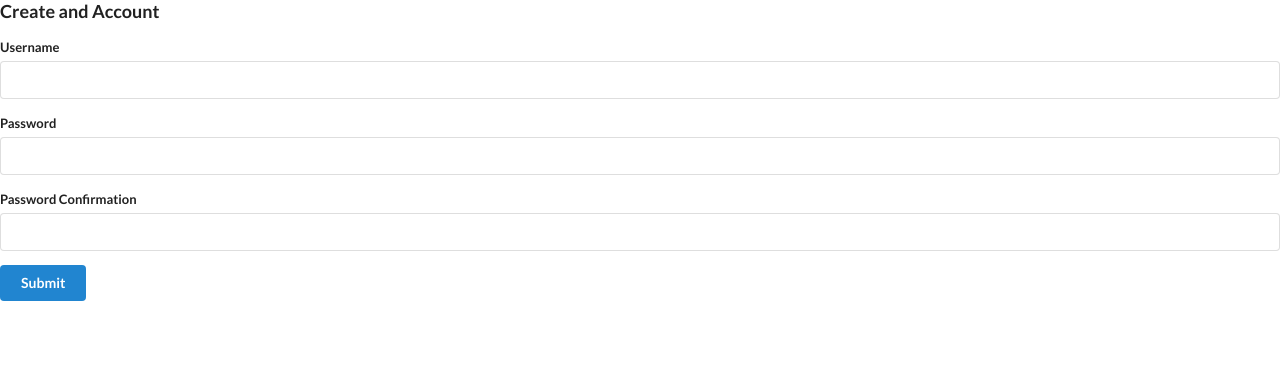
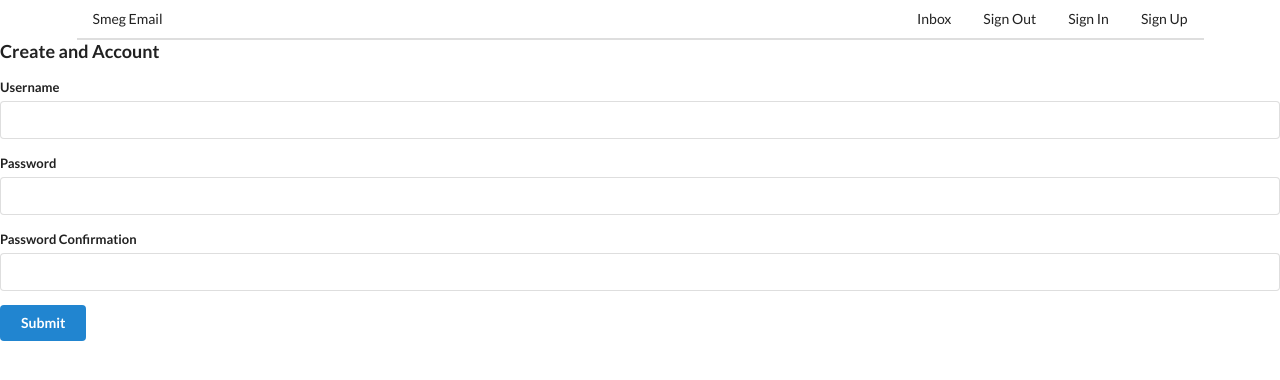
Before and after one commit to tpersaud27/mock-email-app, an Angular app in the folder mock-email-client/: page /signup in a window 1280 px wide. Shown: the top 380 px of the page. Built offline with nearby package versions, Linux system fonts and the light colour scheme.

Commit message:
nav header markup

```diff
--- a/mock-email-client/src/app/app.component.html
+++ b/mock-email-client/src/app/app.component.html
@@ -1 +1,2 @@
+<app-nav-header></app-nav-header>
 <router-outlet></router-outlet>
--- /dev/null
+++ b/mock-email-client/src/app/shared/nav-header/nav-header.component.html
@@ -0,0 +1,16 @@
+<div class="ui container">
+  <div class="ui secondary pointing menu">
+    <a routerLink="/" class="item">Smeg Email</a>
+
+    <div class="right menu">
+      <a class="ui item" routerLink="/inbox" routerLinkActive="active">Inbox</a>
+      <a class="ui item" routerLink="/signout" routerLinkActive="active"
+        >Sign Out</a
+      >
+      <a class="ui item" routerLink="/" routerLinkActive="active">Sign In</a>
+      <a class="ui item" routerLink="/signup" routerLinkActive="active"
+        >Sign Up</a
+      >
+    </div>
+  </div>
+</div>
--- a/mock-email-client/src/app/shared/shared.module.ts
+++ b/mock-email-client/src/app/shared/shared.module.ts
@@ -2,10 +2,11 @@
 import { NgModule } from '@angular/core';
 import { CommonModule } from '@angular/common';
 import { InputComponent } from './input/input.component';
+import { NavHeaderComponent } from './nav-header/nav-header.component';
 
 @NgModule({
-  declarations: [InputComponent],
+  declarations: [InputComponent, NavHeaderComponent],
   imports: [CommonModule, FormsModule, ReactiveFormsModule],
-  exports: [InputComponent],
+  exports: [InputComponent, NavHeaderComponent],
 })
 export class SharedModule {}
```
Also changed, not shown: mock-email-client/src/app/app.module.ts (+8 -2 lines), mock-email-client/src/app/shared/nav-header/nav-header.component.ts (added, +10 -0 lines), mock-email-client/src/app/shared/nav-header/nav-header.component.css (added), 1 other file (tests, documents, lock files or other folders).
